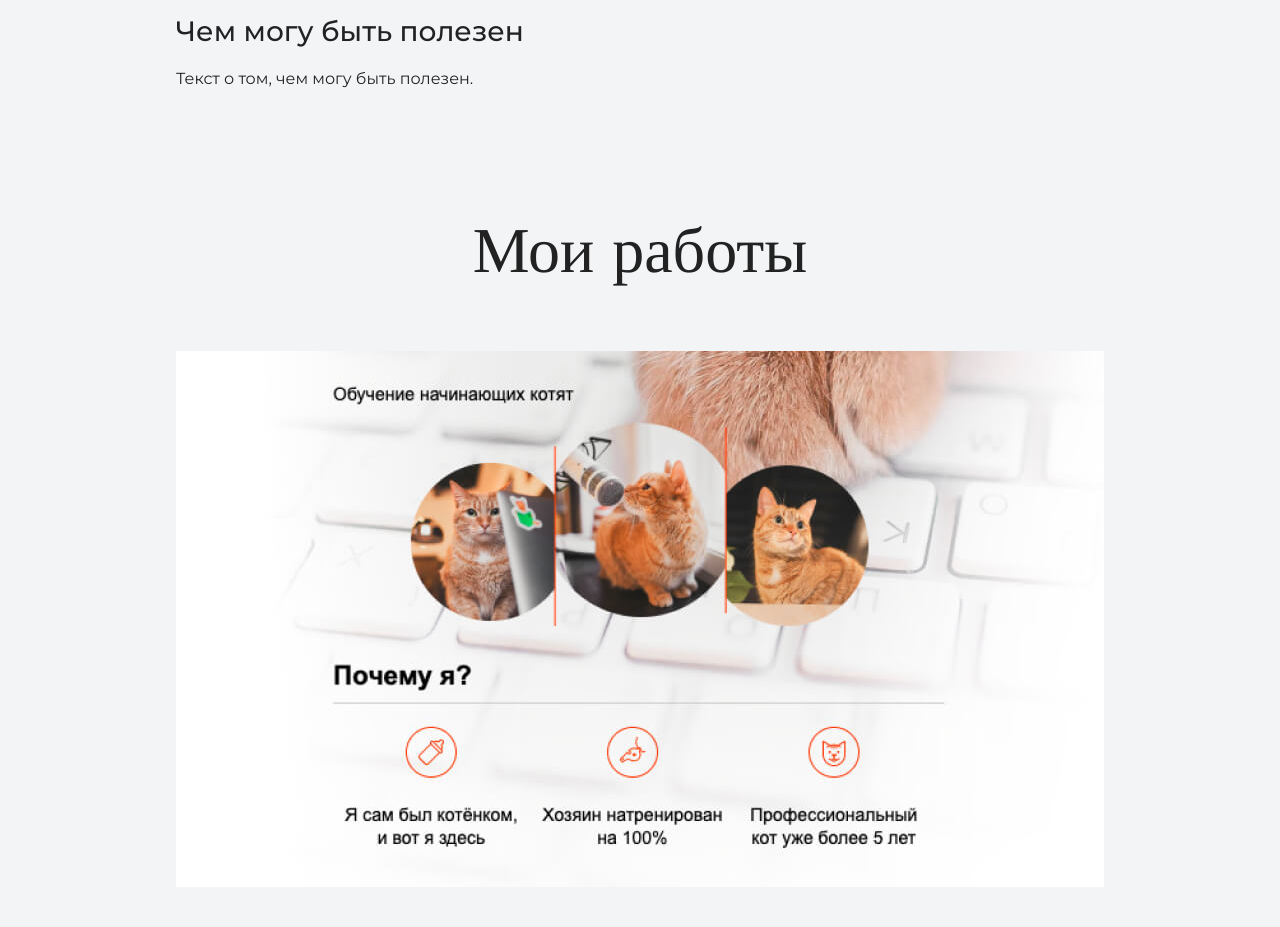
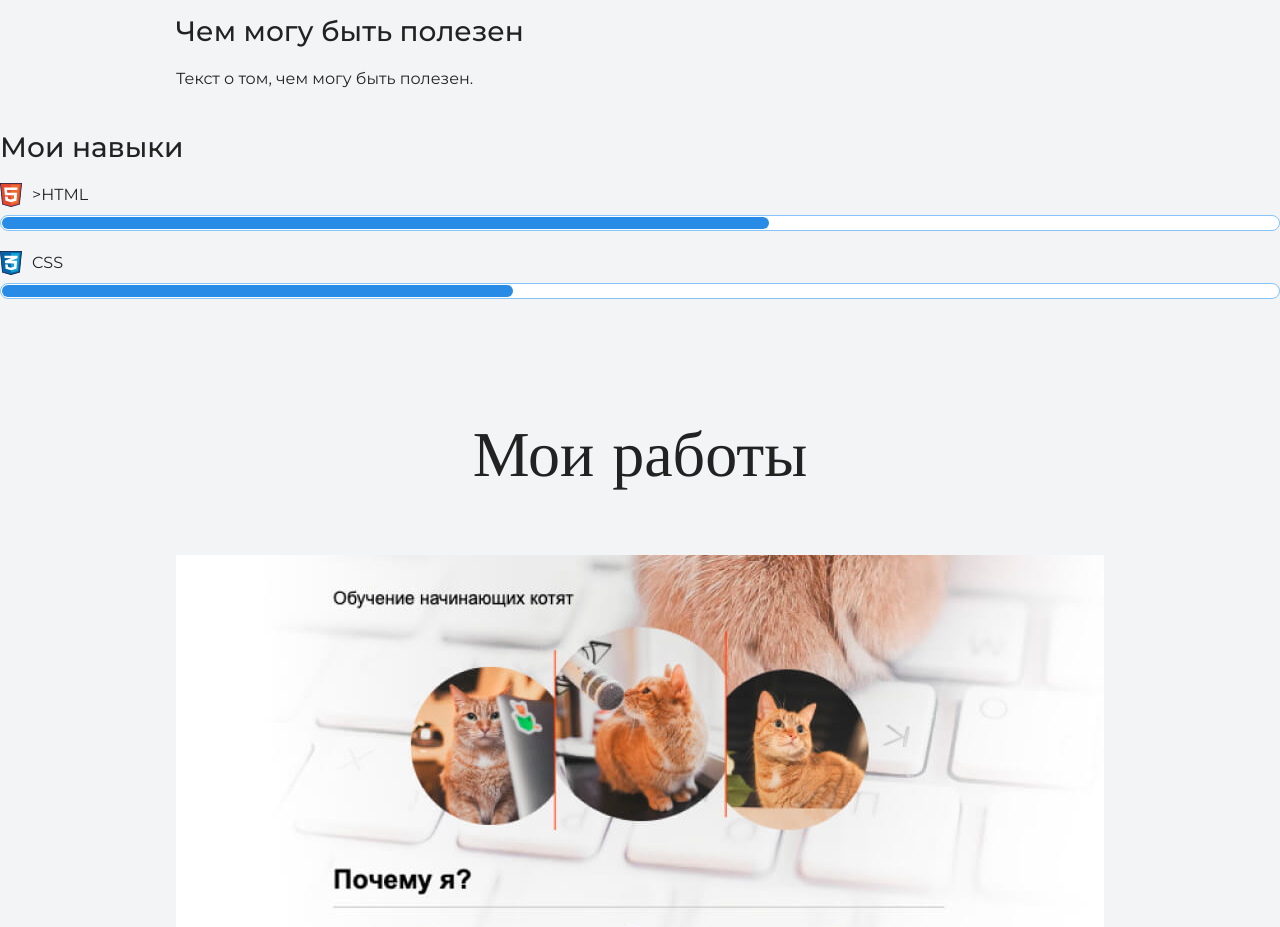
Before and after one commit to bogdanlucenko/my-site, a plain HTML site: page index.html in a window 1280 px wide. Shown: the part 1840-2767 px from the top of the page. Drawn offline with nearby package versions, Linux system fonts and the light colour scheme.

Commit message:
добавили таблицу навыков

```diff
--- a/index.html
+++ b/index.html
@@ -34,6 +34,15 @@
       <h3>Чем могу быть полезен</h3>
       <p>Текст о том, чем могу быть полезен.</p>
       </div>
+      <div class="skills">
+        <h3>Мои навыки</h3>
+        <dl class="skills-list">
+          <dt class="skill-html">>HTML</dt>
+          <dd class="level"><div style="width: 60%;">60%</div></dd>
+          <dt class="skill-css">CSS</dt>
+          <dd class="level"><div style="width: 40%;">40%</div></dd>
+        </dl>
+      </div>
     </section>
 
     <section class="portfolio">
```
